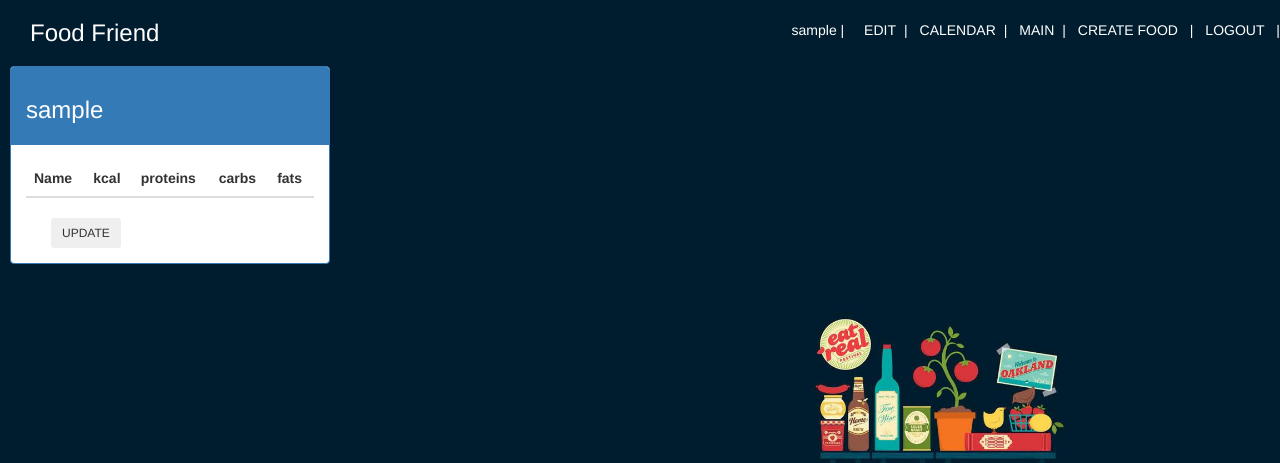
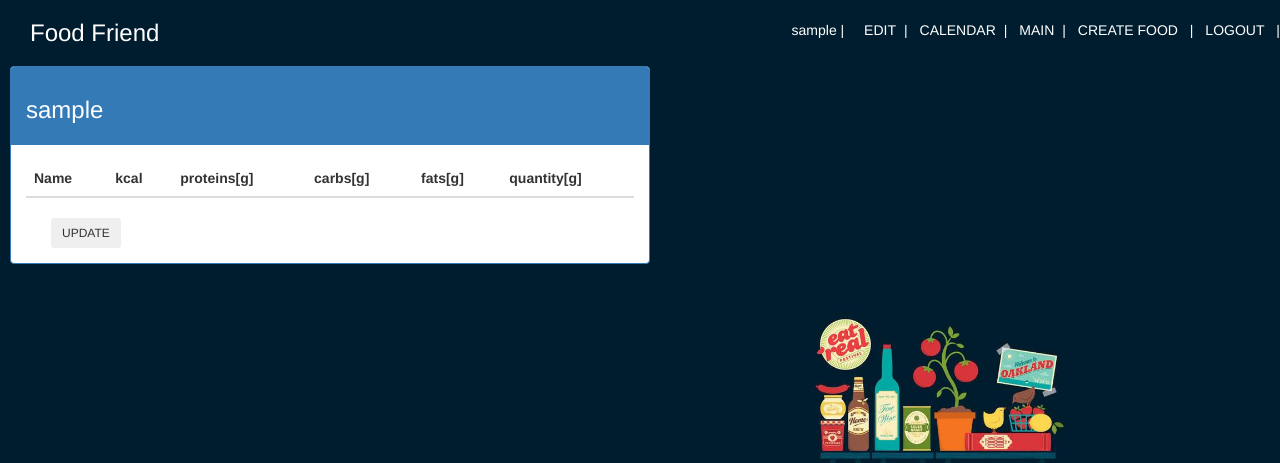
Before and after one commit to TTomasik/FoodFriend, a Django app: page /calendar/1/meal/1/food/1 in a window 1280 px wide. Shown: the top 463 px of the page. Run offline with Django 3.2, Linux system fonts and the light colour scheme; a user stored in the database is signed in; tables that the repository leaves empty hold one stand-in row (values such as "Sample post"); lists and menus that the app fills with data are empty; some libraries are stand-ins or nearby versions.

Commit message:
Quantities and getting values after multiplication works

```diff
--- a/calorie_counter/foodfriend/models.py
+++ b/calorie_counter/foodfriend/models.py
@@ -121,7 +121,8 @@ class Days(models.Model):
         food_calories = Food.objects.filter(meal__day=self)
         cal = 0
         for p in food_calories:
-            cal += p.kcal
+            quant = Quantity.objects.filter(food_quantity__id=p.id)[0].quantity
+            cal += math.ceil(p.kcal*quant/100)
         return cal
 
     @property
@@ -129,15 +130,18 @@ class Days(models.Model):
         food_proteins = Food.objects.filter(meal__day=self)
         protein = 0
         for p in food_proteins:
-            protein += p.proteins
+            quant = Quantity.objects.filter(food_quantity__id=p.id)[0].quantity
+            protein += math.ceil(p.proteins*quant/100)
         return protein
+
 
     @property
     def day_carbs(self):
         food_carbs = Food.objects.filter(meal__day=self)
         carb = 0
         for p in food_carbs:
-            carb += p.carbs
+            quant = Quantity.objects.filter(food_quantity__id=p.id)[0].quantity
+            carb += math.ceil(p.carbs*quant/100)
         return carb
 
     @property
@@ -145,7 +149,8 @@ class Days(models.Model):
         food_fats = Food.objects.filter(meal__day=self)
         fat = 0
         for p in food_fats:
-            fat += p.fats
+            quant = Quantity.objects.filter(food_quantity__id=p.id)[0].quantity
+            fat += math.ceil(p.fats*quant/100)
         return fat
 
     def __str__(self):
@@ -186,33 +191,36 @@ class Quantity(models.Model):
 
     @property
     def kcal_quant(self):
-        calories = Food.objects.filter(FoodQuantity__quantity=self.quantity)[0].kcal
-        before_round = (calories*self.quantity) / 100
+        calories = Food.objects.filter(FoodQuantity__id=self.id)[0].kcal
+        grams = Food.objects.filter(FoodQuantity__id=self.id)[0].grams
+        before_round = (calories*self.quantity) / grams
         result = math.ceil(before_round)
         return result
 
     @property
     def proteins_quant(self):
-        proteins = Food.objects.filter(FoodQuantity__quantity=self.quantity)[0].proteins
-        before_round = (proteins * self.quantity) / 100
+        proteins = Food.objects.filter(FoodQuantity__id=self.id)[0].proteins
+        grams = Food.objects.filter(FoodQuantity__id=self.id)[0].grams
+        before_round = (proteins * self.quantity) / grams
         result = math.ceil(before_round)
         return result
 
     @property
     def carbs_quant(self):
-        carbs = Food.objects.filter(FoodQuantity__quantity=self.quantity)[0].carbs
-        before_round = (carbs * self.quantity) / 100
+        carbs = Food.objects.filter(FoodQuantity__id=self.id)[0].carbs
+        grams = Food.objects.filter(FoodQuantity__id=self.id)[0].grams
+        before_round = (carbs * self.quantity) / grams
         result = math.ceil(before_round)
         return result
 
     @property
     def fats_quant(self):
-        fats = Food.objects.filter(FoodQuantity__quantity=self.quantity)[0].fats
-        before_round = (fats * self.quantity) / 100
+        fats = Food.objects.filter(FoodQuantity__id=self.id)[0].fats
+        grams = Food.objects.filter(FoodQuantity__id=self.id)[0].grams
+        before_round = (fats * self.quantity) / grams
         result = math.ceil(before_round)
         return result
 
 
-
     def __str__(self):
-        return 'meal: %s, quantity: %s' % (self.meal_quantity, self.quantity)
+        return 'meal: %s, quantity: %s, kcal: %s' % (self.meal_quantity, self.quantity, self.kcal_quant)
--- a/calorie_counter/foodfriend/templates/foodfriend/food.html
+++ b/calorie_counter/foodfriend/templates/foodfriend/food.html
@@ -6,7 +6,7 @@
 
 {% block content %}
 <link rel="stylesheet" type="text/css" href="/static/my.css" >
-<div class="content-block">
+<div class="new-food">
 
  <div class="panel panel-primary">
         <div class="panel-heading">
@@ -23,9 +23,10 @@
                     <tr>
                         <th>Name</th>
                         <th>kcal</th>
-                        <th>proteins</th>
-                        <th>carbs</th>
-                        <th>fats</th>
+                        <th>proteins[g]</th>
+                        <th>carbs[g]</th>
+                        <th>fats[g]</th>
+                        <th>quantity[g]</th>
 
                     </tr>
                     </thead>
@@ -38,6 +39,7 @@
                             <td>{{ food.proteins }}</td>
                             <td>{{ food.carbs }}</td>
                             <td>{{ food.fats }}</td>
+                            <td>{{ food.quantity }}</td>
 
 
 
--- a/calorie_counter/foodfriend/views.py
+++ b/calorie_counter/foodfriend/views.py
@@ -1,6 +1,6 @@
 from django.shortcuts import render
 from foodfriend.forms import LoginForm, UserExtendForm, CreateAccountForm, CreateMealForm
-from foodfriend.models import UserExtend, TARGETS, SEX, Days, Meal, Food, MEALS
+from foodfriend.models import UserExtend, TARGETS, SEX, Days, Meal, Food, MEALS, Quantity
 from django.contrib.auth import authenticate, login, logout
 from django.shortcuts import redirect
 from django.http import HttpResponse
@@ -18,6 +18,7 @@ from django.urls import reverse_lazy, reverse
 from django.db import IntegrityError
 from django.http import Http404
 import datetime
+import math
 
 
 class CheckLogin(View):
@@ -155,14 +156,16 @@ class FoodsView(View):
         foods = meal.foods.all()
         food_list = []
         for food in foods:
+            quant = Quantity.objects.filter(food_quantity__id=food.id)[0].quantity
             d = {}
-            # d['quantity'] = trzeba to powiazac z tym co na samym dole przygotowalem
             d['name'] = food.name
-            d['kcal'] = food.kcal
-            d['proteins'] = food.proteins
-            d['carbs'] = food.carbs
-            d['fats'] = food.fats
+            d['kcal'] = food.kcal = math.ceil(food.kcal*quant/food.grams)
+            d['proteins'] = food.proteins = math.ceil(food.proteins*quant/food.grams)
+            d['carbs'] = food.carbs = math.ceil(food.carbs*quant/food.grams)
+            d['fats'] = food.fats = math.ceil(food.fats*quant/food.grams)
             d['grams'] = food.grams
+            d['quantity'] = food.quantity = quant
+
 
             food_list.append(d)
         cont['food_names'] = food_list
--- a/calorie_counter/static/my.css
+++ b/calorie_counter/static/my.css
@@ -78,3 +78,8 @@ body {
     margin: 10px;
     width: 5%;
 }
+
+.new-food {
+    margin: 10px;
+    width: 50%;
+}
```
